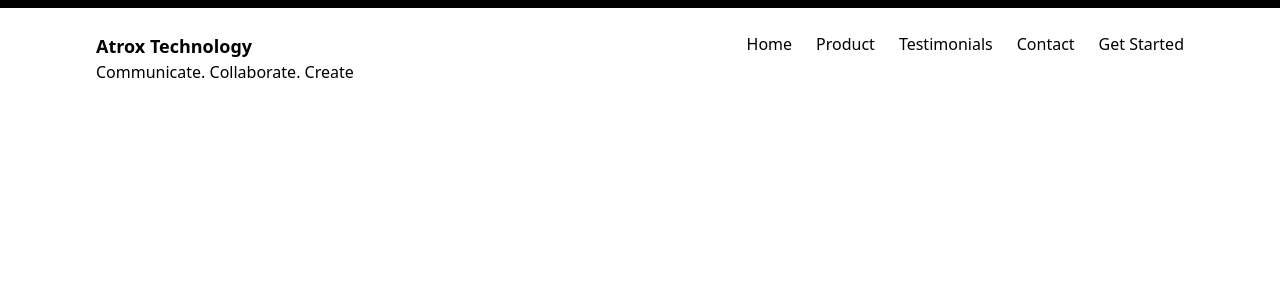
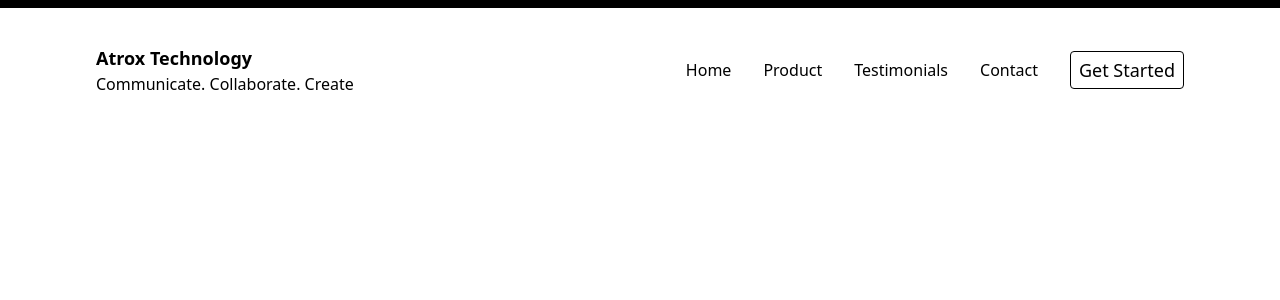
Before and after one commit to ijdb/atw, a Next.js app: page / in a window 1280 px wide. Shown: the top 300 px of the page. Built offline with nearby package versions, Linux system fonts and the light colour scheme.

Commit message:
Make customisable start button

```diff
--- a/src/components/StartBtn.js
+++ b/src/components/StartBtn.js
@@ -1,5 +1,11 @@
-function StartBtn() {
-	return <div>Get Started</div>;
+function StartBtn({ bgcolor, hoverbg, textcolor }) {
+	return (
+		<div
+			className={`cursor-pointer text-lg font-medium rounded border border-black px-2 py-1 font-sans text-${textcolor} bg-${bgcolor} hover:bg-${hoverbg} hover:text-${bgcolor}`}
+		>
+			Get Started
+		</div>
+	);
 }
 
 export default StartBtn;
--- a/src/components/navbar/NavLink.js
+++ b/src/components/navbar/NavLink.js
@@ -1,3 +1,3 @@
 export default function NavLink({ name }) {
-	return <div>{name}</div>;
+	return <div className="font-light hover:text-gray-500">{name}</div>;
 }
--- a/src/components/navbar/Navbar.js
+++ b/src/components/navbar/Navbar.js
@@ -3,12 +3,12 @@ import NavLink from "./NavLink";
 import StartBtn from "../StartBtn";
 export default function Navbar() {
 	return (
-		<div className="flex py-6 justify-between">
+		<div className="flex py-9 justify-between items-center">
 			<div>
 				<div className="font-bold text-lg">Atrox Technology</div>
-				<div>Communicate. Collaborate. Create</div>
+				<div className="font-light">Communicate. Collaborate. Create</div>
 			</div>
-			<div className="flex gap-6">
+			<div className="flex gap-8 items-center">
 				<Link href="#">
 					<NavLink name="Home" />
 				</Link>
@@ -21,7 +21,7 @@ export default function Navbar() {
 				<Link href="#">
 					<NavLink name="Contact" />
 				</Link>
-				<StartBtn />
+				<StartBtn bgcolor="yellow-400" textcolor="black" hoverbg="black" />
 			</div>
 		</div>
 	);
```
